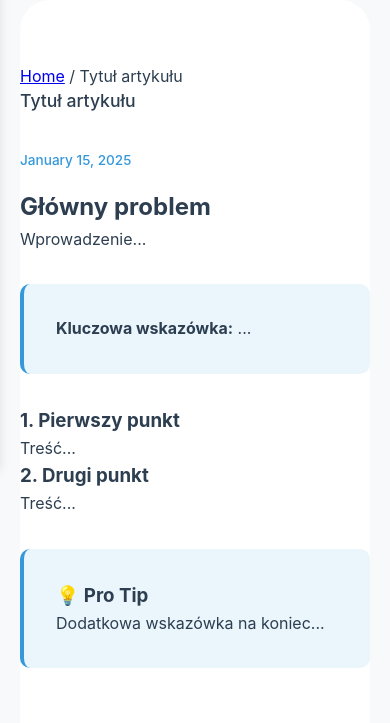
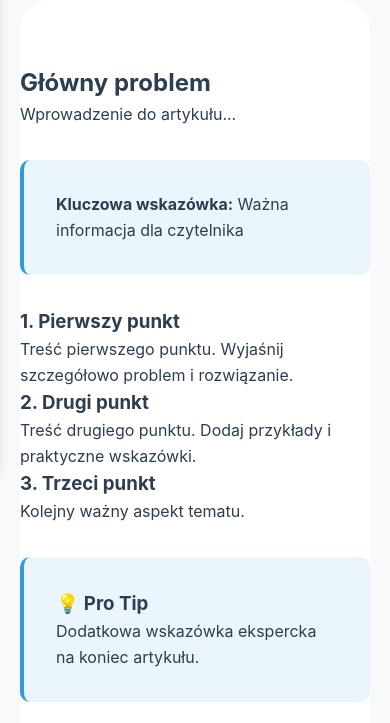
Before and after one commit to Lukbyk/-SalesforceHub-Blog, an Eleventy site: page artykuly/__szablon.md in a window 390 px wide. Shown: the part 377-1100 px from the top of the page. Built offline with nearby package versions, Linux system fonts and the light colour scheme; Eleventy itself is replaced by a stand-in of ours; files that its build step writes are made by us from their sources.

```diff
--- a/artykuly/__szablon.md
+++ b/artykuly/__szablon.md
@@ -13,28 +13,27 @@
   - "/artykuly/email-automation/"
 ---
 
-<nav aria-label="Breadcrumb" class="breadcrumb">
-    <a href="/">Home</a> /
-    <span>{{ title }}</span>
-</nav>
+## Główny problem
 
-<h1 class="post-title">{{ title }}</h1>
-<p class="post-meta">{{ date | readableDate }}</p>
-
-<h2>Główny problem</h2>
-<p>Wprowadzenie...</p>
+Wprowadzenie do artykułu...
 
 <div class="highlight-box">
-    <p><strong>Kluczowa wskazówka:</strong> ...</p>
+    <p><strong>Kluczowa wskazówka:</strong> Ważna informacja dla czytelnika</p>
 </div>
 
-<h3>1. Pierwszy punkt</h3>
-<p>Treść...</p>
+### 1. Pierwszy punkt
 
-<h3>2. Drugi punkt</h3>
-<p>Treść...</p>
+Treść pierwszego punktu. Wyjaśnij szczegółowo problem i rozwiązanie.
+
+### 2. Drugi punkt
+
+Treść drugiego punktu. Dodaj przykłady i praktyczne wskazówki.
+
+### 3. Trzeci punkt
+
+Kolejny ważny aspekt tematu.
 
 <div class="highlight-box">
     <h3>💡 Pro Tip</h3>
-    <p>Dodatkowa wskazówka na koniec...</p>
+    <p>Dodatkowa wskazówka ekspercka na koniec artykułu.</p>
 </div>
```
Also changed, not shown: .eleventy.js.
